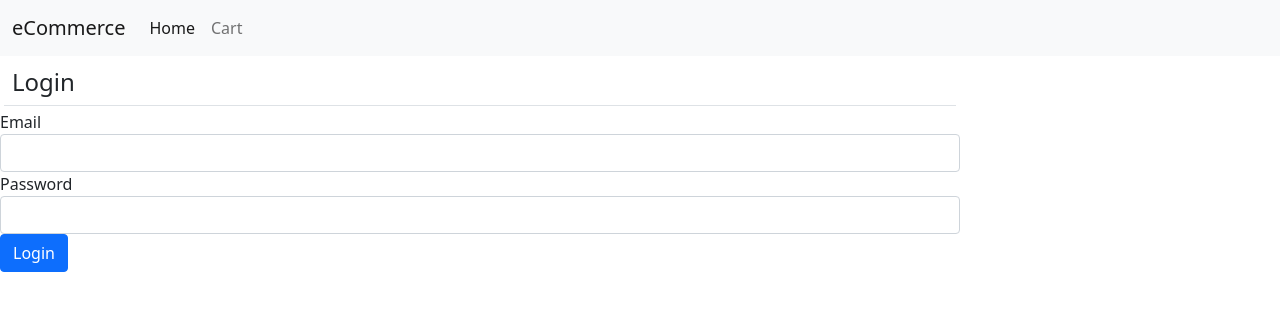
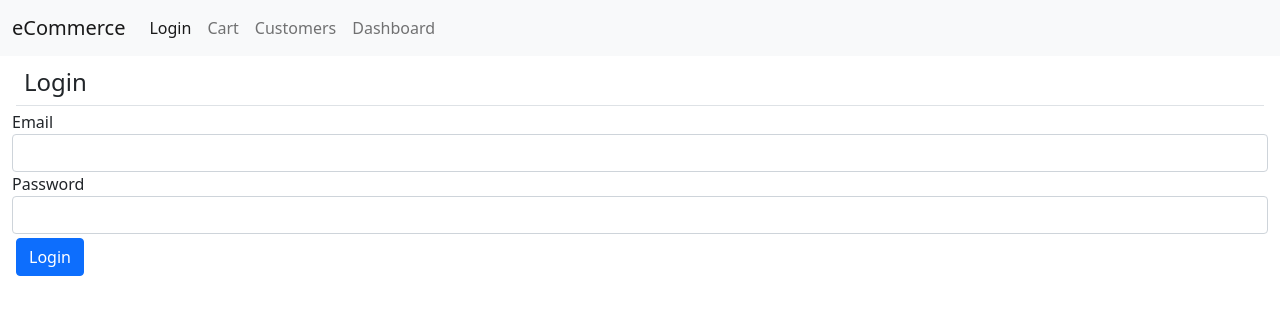
Before and after one commit to Saul-Good-Homie/react-shopping-app, a React (Create React App) app: page / in a window 1280 px wide. Shown: the top 314 px of the page. Built offline with nearby package versions, Linux system fonts and the light colour scheme.

Commit message:
final app complete with routing and links

```diff
--- a/package.json
+++ b/package.json
@@ -9,9 +9,11 @@
     "bootstrap": "^5.1.3",
     "font-awesome": "^4.7.0",
     "jquery": "^3.6.0",
+    "json-server": "^0.17.0",
     "popper.js": "^1.16.1",
     "react": "^17.0.2",
     "react-dom": "^17.0.2",
+    "react-router-dom": "^6.3.0",
     "react-scripts": "5.0.0",
     "web-vitals": "^2.1.4"
   },
--- a/src/App.js
+++ b/src/App.js
@@ -1,16 +1,28 @@
 import React, { Component } from "react";
 import NavBar from "./NavBar";
 import Login from "./Login";
-// import CustomerList from "./CustomerList";
-// import ShoppingCart from "./ShoppingCart";
+import Dashboard from "./Dashboard";
+import CustomerList from "./CustomerList";
+import ShoppingCart from "./ShoppingCart";
+import { Routes, BrowserRouter as Router } from "react-router-dom";
+import { Route } from "react-router";
+import NoMatchPage from "./NoMatchPage";
 
 export default class App extends Component {
   render() {
     return (
-      <React.Fragment>
+      <Router>
         <NavBar />
-        <Login />
-      </React.Fragment>
+        <div className="container-fluid">
+          <Routes>
+            <Route path="/" exact element={<Login />} />
+            <Route path="/dashboard" exact element={<Dashboard />} />
+            <Route path="/Customers" exact element={<CustomerList />} />
+            <Route path="/cart" exact element={<ShoppingCart />} />
+            <Route path="*" element={<NoMatchPage />} />
+          </Routes>
+        </div>
+      </Router>
     );
   }
 }
--- /dev/null
+++ b/src/Dashboard.js
@@ -0,0 +1,7 @@
+import React, { Component } from "react";
+
+export default class Dashboard extends Component {
+  render() {
+    return <div>Dashbaord</div>;
+  }
+}
--- a/src/Login.js
+++ b/src/Login.js
@@ -6,11 +6,12 @@ export default class Login extends Component {
     this.state = {
       email: "",
       password: "",
+      message: "",
     };
   }
   render() {
     return (
-      <div className="col-lg-9">
+      <div>
         <h4 className="m-1 p-2 border-bottom">Login</h4>
         <div className="form-group form-row">
           {/* email starts */}
@@ -35,17 +36,40 @@ export default class Login extends Component {
             }}
           ></input>
           {/* password ends */}
-
-          <button className="btn btn-primary" onClick={this.onLoginClick}>
-            Login
-          </button>
+          <div className="text-right">
+            <button className="btn btn-primary m-1" onClick={this.onLoginClick}>
+              Login
+            </button>
+            {this.state.message}
+          </div>
         </div>
       </div>
     );
   }
   //end of render method
 
-  onLoginClick = () => {
+  onLoginClick = async () => {
+    let response = await fetch(
+      `http://localhost:5000/users?email=${this.state.email}&password=${this.state.password}`,
+      { method: "GET" }
+    );
+
+    let body = await response.json();
+
+    if (body.length > 0) {
+      console.log(body);
+      //show success message
+      this.setState({
+        message: <span className="text-success">Login Successful</span>,
+      });
+    } else {
+      //show failure message
+      this.setState({
+        message: (
+          <span className="text-danger">Login Failed, Please Try Again</span>
+        ),
+      });
+    }
     console.log(this.state);
   };
 }
--- a/src/NavBar.js
+++ b/src/NavBar.js
@@ -1,5 +1,6 @@
 import React, { Component } from "react";
 import "./index.css";
+import { Link } from "react-router-dom";
 
 class NavBar extends Component {
   render() {
@@ -27,14 +28,24 @@ class NavBar extends Component {
             >
               <ul className="navbar-nav me-auto mb-2 mb-lg-0">
                 <li className="nav-item">
-                  <a className="nav-link active" aria-current="page" href="/#">
-                    Home
-                  </a>
+                  <Link className="nav-link active" aria-current="page" to="/">
+                    Login
+                  </Link>
                 </li>
                 <li className="nav-item">
-                  <a className="nav-link" href="/#">
+                  <Link className="nav-link" to="/cart">
                     Cart
-                  </a>
+                  </Link>
+                </li>
+                <li className="nav-item">
+                  <Link className="nav-link" to="/customers">
+                    Customers
+                  </Link>
+                </li>
+                <li className="nav-item">
+                  <Link className="nav-link" to="/dashboard">
+                    Dashboard
+                  </Link>
                 </li>
               </ul>
             </div>
--- /dev/null
+++ b/src/NoMatchPage.js
@@ -0,0 +1,11 @@
+import React, { Component } from "react";
+
+export default class NoMatchPage extends Component {
+  render() {
+    return (
+      <div>
+        <h2>Error 404 - No page found</h2>
+      </div>
+    );
+  }
+}
--- a/src/ShoppingCart.js
+++ b/src/ShoppingCart.js
@@ -7,20 +7,13 @@ export default class ShoppingCart extends Component {
     super(props);
     //initiatlization of the state
     this.state = {
-      products: [
-        { id: 1, productName: "iPhone", price: 1200, quantity: 0 },
-        { id: 2, productName: "MacBook Pro", price: 2200, quantity: 0 },
-        { id: 3, productName: "MacBook Air", price: 2100, quantity: 0 },
-        { id: 4, productName: "iPad", price: 600, quantity: 0 },
-        { id: 5, productName: "iPod", price: 400, quantity: 0 },
-        { id: 6, productName: "AirPods", price: 200, quantity: 0 },
-      ],
+      products: [],
     };
   }
 
   render() {
     return (
-      <div className="container-fluid">
+      <div>
         <h4>Shopping Cart</h4>
         <div className="row">
           {this.state.products.map((prod) => {
@@ -42,9 +35,16 @@ export default class ShoppingCart extends Component {
   }
 
   //executes after constructor and render methods
-  componentDidMount() {
+  componentDidMount = async () => {
     //fetch data from data source
-  }
+    let response = await fetch("http://localhost:5000/products", {
+      method: "GET",
+    });
+    let prods = await response.json();
+    this.setState({
+      products: prods,
+    });
+  };
 
   componentDidUpdate(prevProps, prevState) {
     // console.log("component did update - shopping cart");
```
Also changed, not shown: data/react-db.json (added, +14 -0 lines), 1 other file (tests, documents, lock files or other folders).
